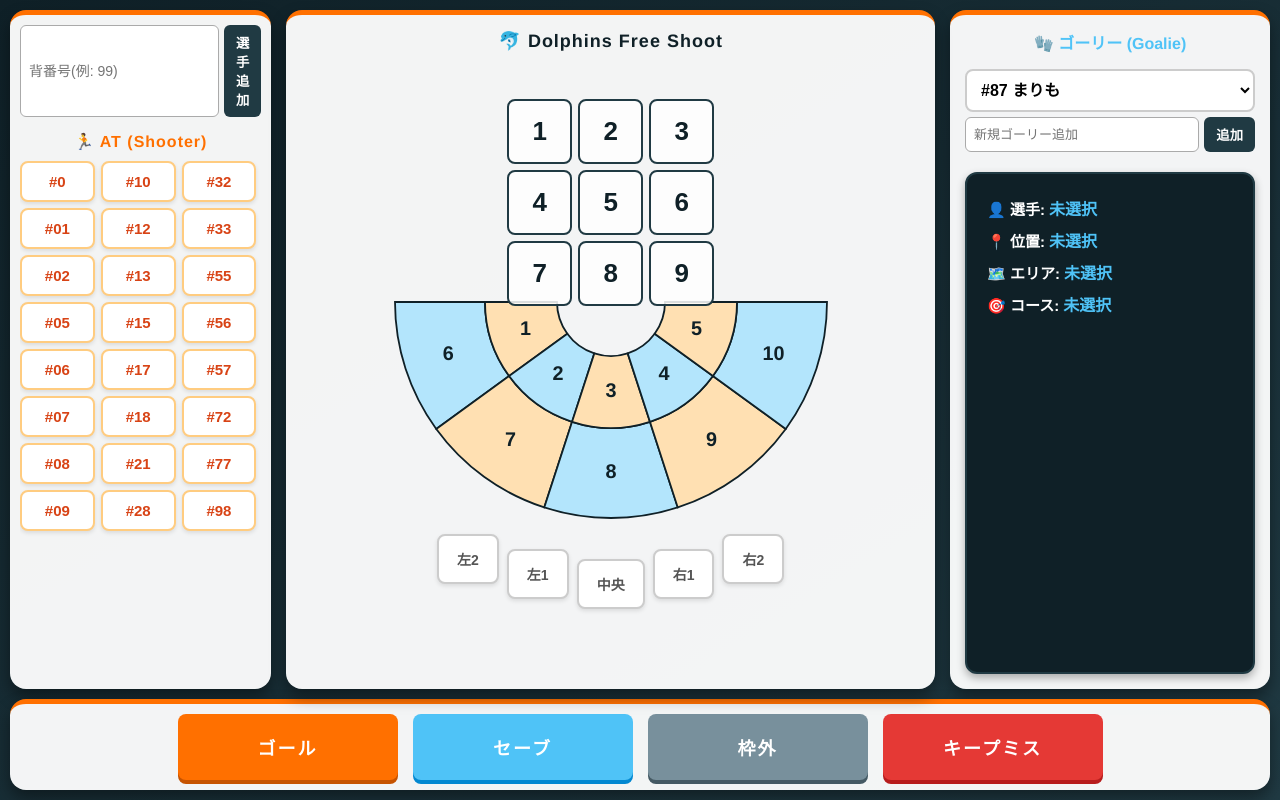
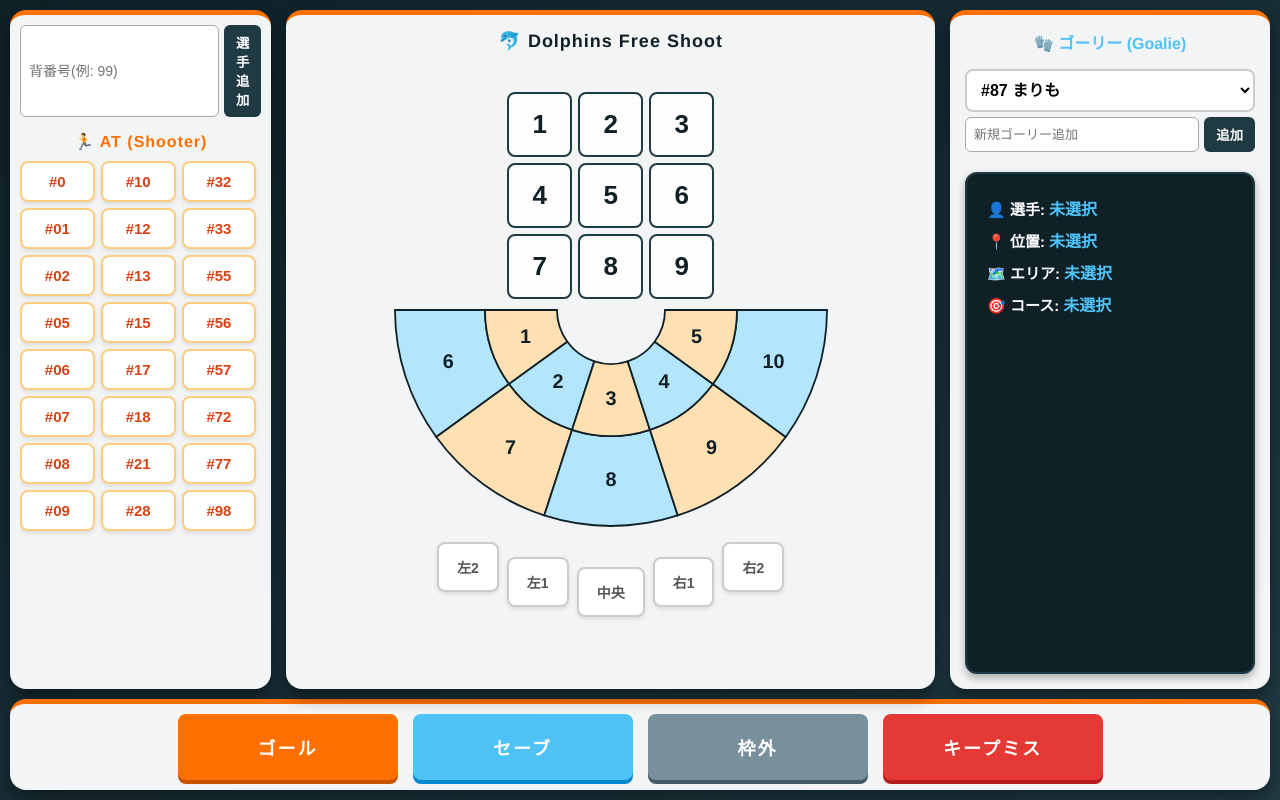
Before and after one commit to m052125/lacrrosse-FreeShot, a plain HTML site: page index.html in a window 1280 px wide. Drawn offline with Linux system fonts and the light colour scheme.

Commit message:
Update index.html

```diff
--- a/index.html
+++ b/index.html
@@ -44,7 +44,7 @@
         .course-grid button { height: 65px; font-size: 26px; background-color: rgba(255,255,255,0.85); color: var(--navy); border: 2px solid var(--navy-light); border-radius: 8px; font-weight: 900; cursor: pointer; }
         .course-grid button.selected { background-color: var(--orange); border-color: #fff; color: white; }
 
-        .svg-container { width: 100%; max-width: 450px; position: relative; margin-top: -15px; z-index: 1; }
+        .svg-container { width: 100%; max-width: 450px; position: relative; margin-top: 0px; z-index: 1; }
         .area-path { stroke: var(--navy); stroke-width: 2; cursor: pointer; }
         .area-path.orange-slice { fill: #FFE0B2; }
         .area-path.marine-slice { fill: #B3E5FC; }
```
